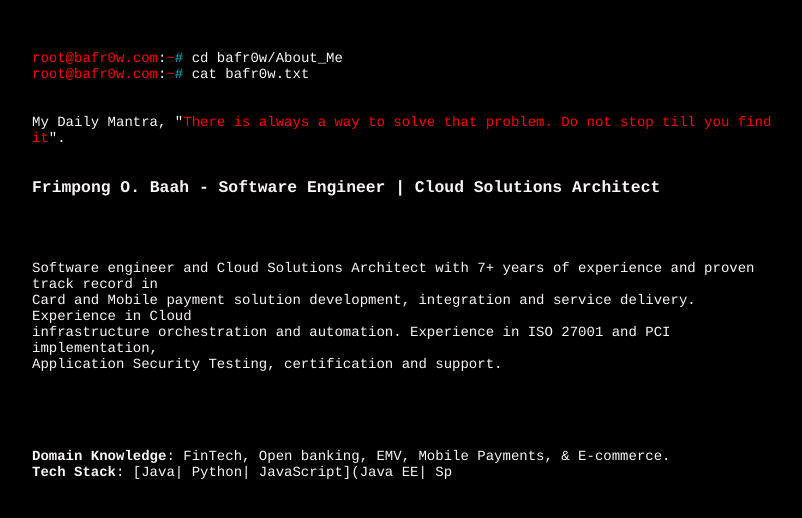
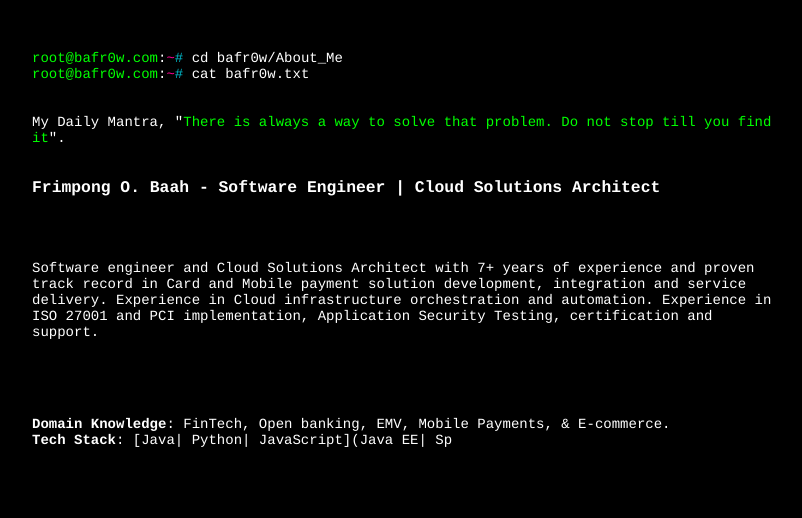
Before and after one commit to bafr0w/bafr0w.github.io, a plain HTML site: page index.html in a window 1280 px wide. Shown: the whole page, without its empty margins (233-1035 px from the left). Drawn offline with nearby package versions, Linux system fonts and the light colour scheme.

Commit message:
minor update

```diff
--- a/index.css
+++ b/index.css
@@ -4,7 +4,7 @@
 
 #console {
 	font-family: courier, monospace;
-	color: rgb(250, 246, 246);
+	color: #fff;
 	width:750px;
 	margin-left:auto;
 	margin-right:auto;
@@ -18,7 +18,7 @@
 }
 
 #a {
-	color: rgb(255, 0, 0);
+	color: #0f0;
 }
 
 #c {
@@ -26,7 +26,7 @@
 }
 
 #b {
-	color: #ff0000;
+	color: #ff0096;
 }
 
 #k {
@@ -38,7 +38,7 @@
 }
 
 @keyframes change {
-    	0%  { color:  rgb(255, 0, 0); }
-    	50% { color:  rgb(255, 0, 0); }
+    	0%  { color:  #0f0; }
+    	50% { color:  #0f0; }
     	99% { color: black; }
 }
```
Also changed, not shown: bafr0w.txt.
